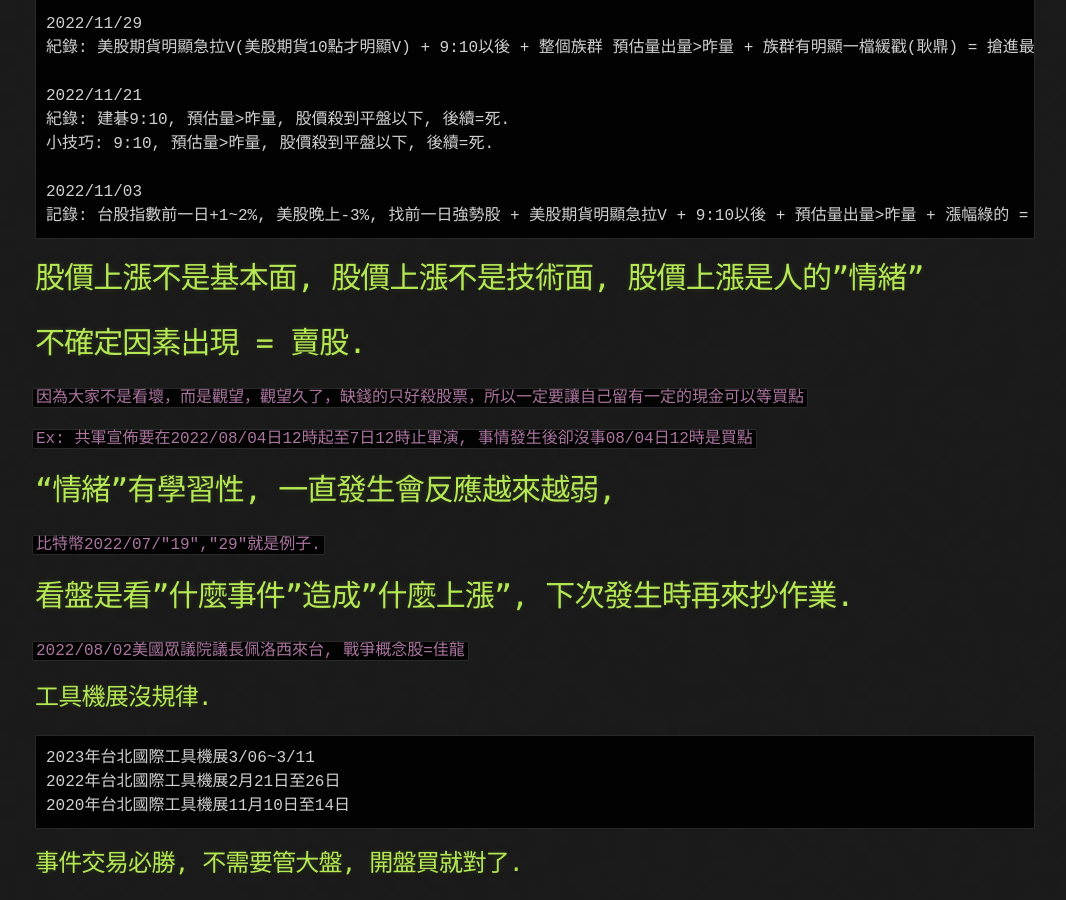
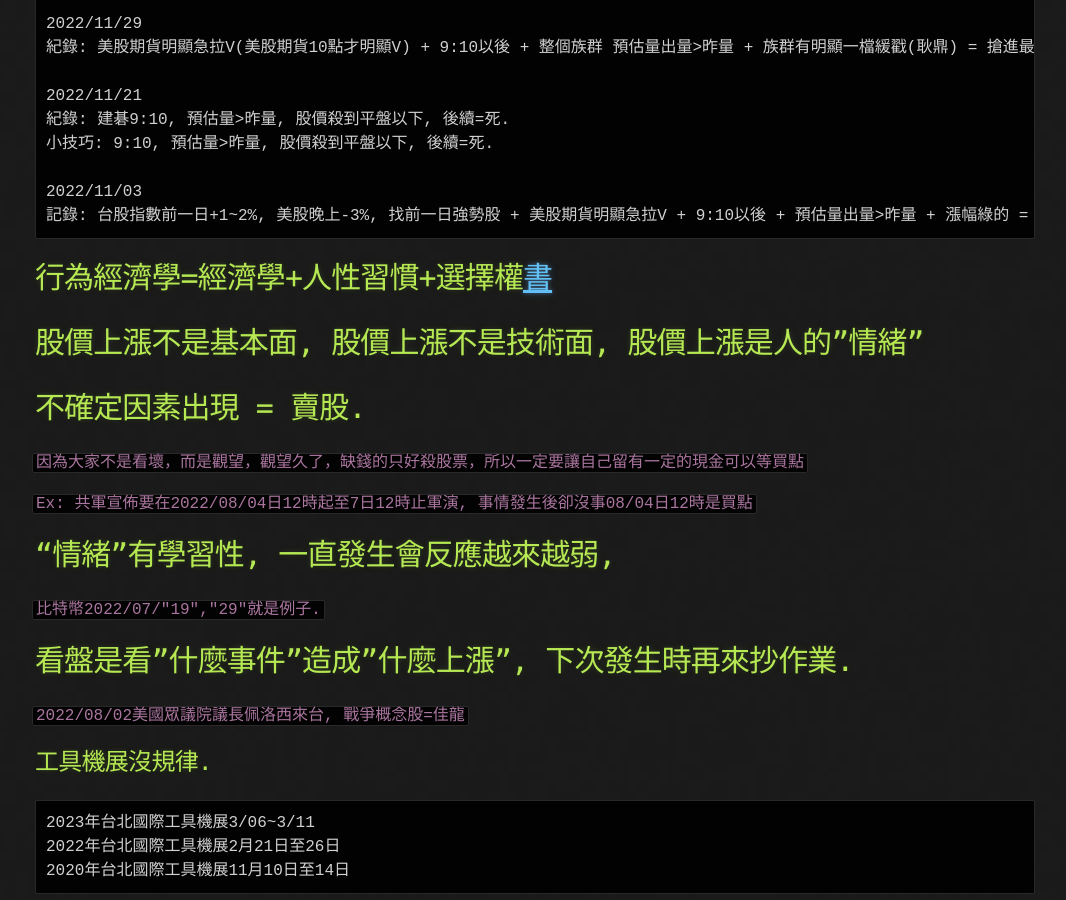
Before and after one commit to lepg5487/Stock_God, a Jekyll site: the page built from experience.md, in a window 1280 px wide and 900 px high, scrolled down 2099 px. Shown: the whole window, without its empty margins (105-1171 px from the left). Built offline with Jekyll 4.4.1, drawn with Linux system fonts in a browser that asks for light colours; our own code applies the rules of GitHub Pages for plain Markdown files.

Commit message:
Update experience.md

````diff
--- a/experience.md
+++ b/experience.md
@@ -91,8 +91,7 @@ layout: testlayouts
 2022/11/03
 記錄: 台股指數前一日+1~2%, 美股晚上-3%, 找前一日強勢股 + 美股期貨明顯急拉V + 9:10以後 + 預估量出量>昨量 + 漲幅綠的 = 買點 德宏 和 中視.
 ```
-
-
+# 行為經濟學=經濟學+人性習慣+選擇權[書](https://www.cite.com.tw/book?id=87408&utm_source=cite&utm_medium=YouTube&utm_campaign=read_no162)
 # 股價上漲不是基本面, 股價上漲不是技術面, 股價上漲是人的"情緒"
 # 不確定因素出現 = 賣股.
 `因為大家不是看壞，而是觀望，觀望久了，缺錢的只好殺股票，所以一定要讓自己留有一定的現金可以等買點`
````
